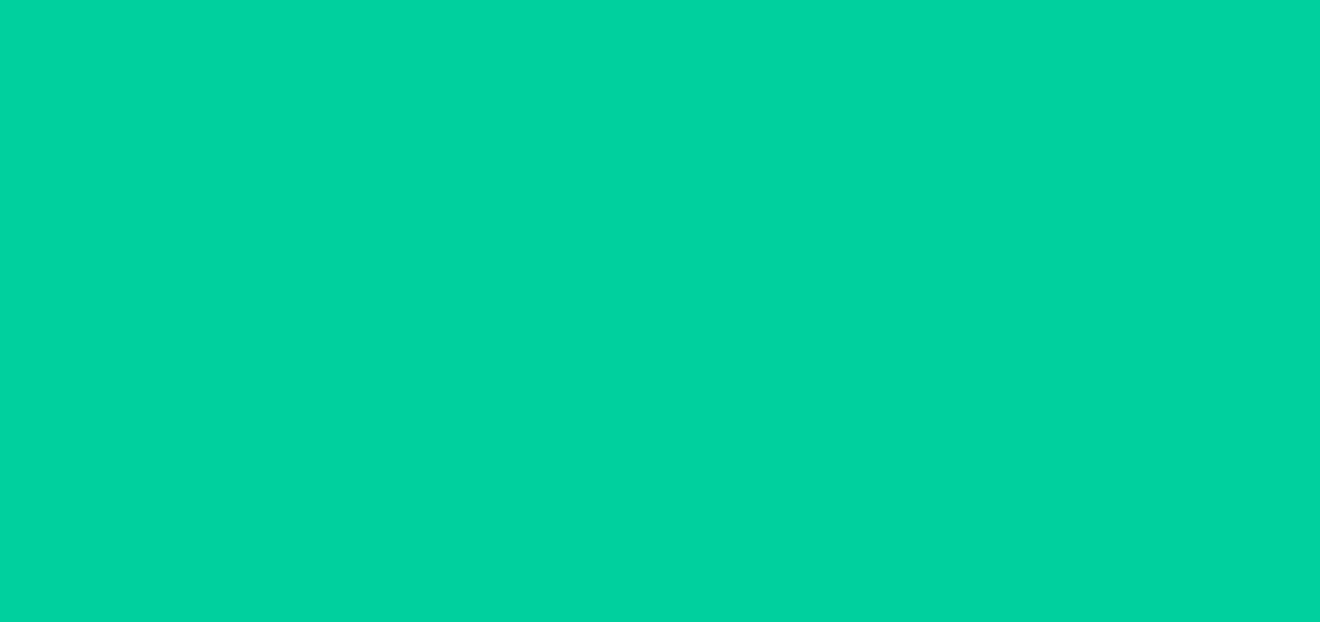
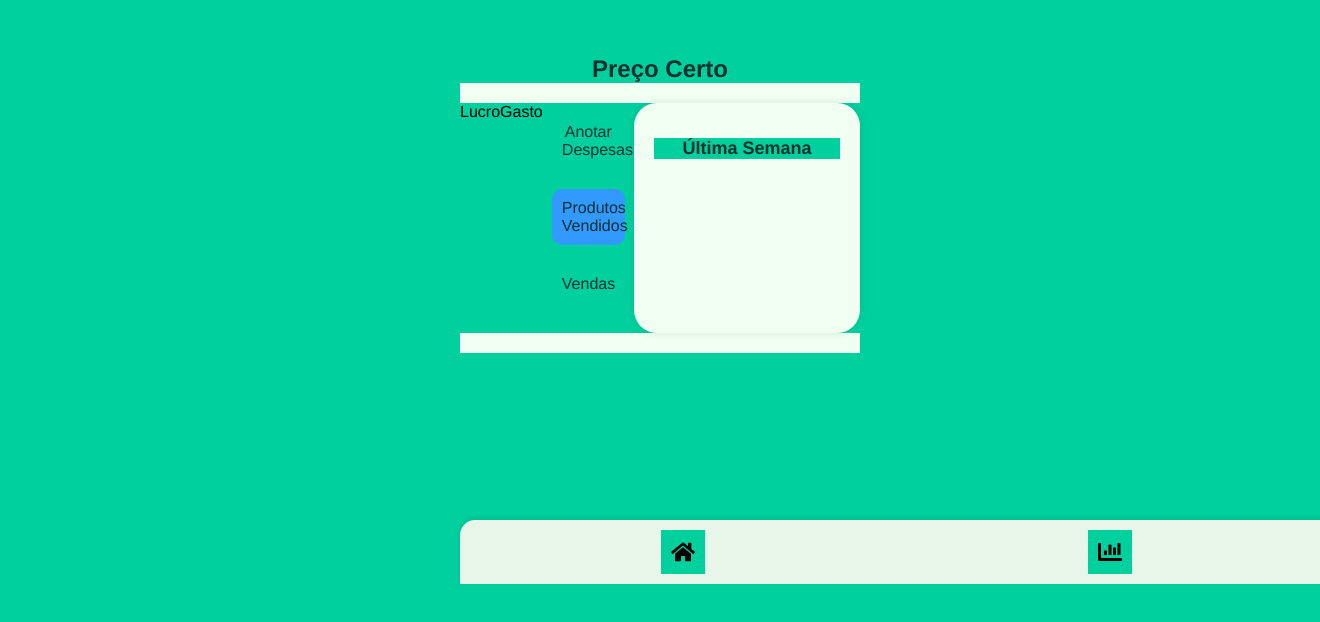
Before and after one commit to VictorGabrielCuralesvic/P2-Project, a React (Create React App) app in the folder client/: page /RegisterBills in a window 1280 px wide. Before the commit this address had no page. Shown: the part 216-838 px from the top of the page, 1320 px wide, since content can reach past the window. Before the commit the page ends 800 px from the top, so only its background shows below. Built offline with nearby package versions, Linux system fonts and the light colour scheme.

Commit message:
Alteração de nome de arquivo

```diff
--- a/client/src/App.jsx
+++ b/client/src/App.jsx
@@ -6,7 +6,7 @@ import ResetPasswordScreen from './Pages/ResetPass';
 import ProfileEdit from './Pages/ProfileEdit';
 import UserProfile from './Pages/UserProfile';
 import Dashboard from './Pages/Dashboard';
-import BillsRegister from './Pages/RegisterBills';
+import RegisterBills from './Pages/RegisterBills';
 import Vendas from './Pages/RegisterBills/vendas';
 
 const App = () => {
@@ -19,7 +19,7 @@ const App = () => {
         <Route path="/ResetPassword" element={<ResetPasswordScreen/>} />
         <Route path="/ProfileEdit" element={<ProfileEdit/>} />
         <Route path="/UserProfile" element={<UserProfile/>} />
-        <Route path="/BillsRegister" element={<BillsRegister/>} />
+        <Route path="/RegisterBills" element={<RegisterBills/>} />
         <Route path="/vendas" element={<Vendas />} />
       </Routes>
     </Router>
--- a/client/src/Pages/RegisterBills/index.jsx
+++ b/client/src/Pages/RegisterBills/index.jsx
@@ -3,7 +3,7 @@ import './style.css';
 import {useNavigate} from 'react-router-dom';
 import BottomNavigation from '../../Components/BottomNavigation/BottomNavigation';
 
-const BillsRegister = () =>{
+const RegisterBills = () =>{
     const navigate = useNavigate();
     const handleVendas =  () => {
         navigate('/vendas');
@@ -40,4 +40,4 @@ const BillsRegister = () =>{
     );
 };
 
-export default BillsRegister;
+export default RegisterBills;
```
